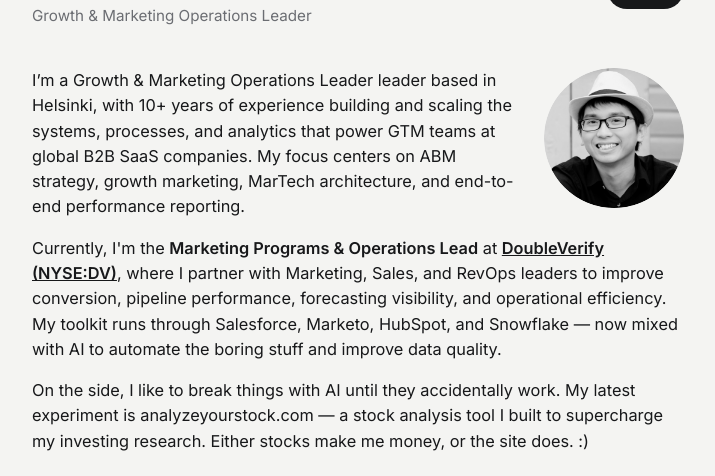
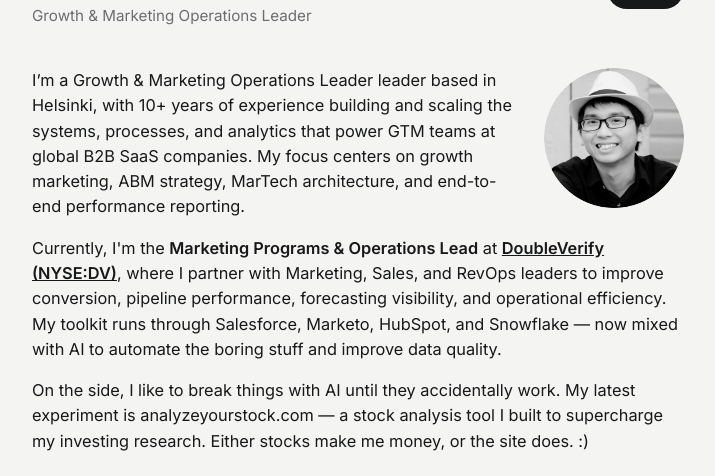
Before and after one commit to khanhfl/khanhfl.github.io, a plain HTML site: page index.html in a window 1280 px wide. Shown: the part 95-571 px from the top of the page, without its empty margins (282-997 px from the left). Drawn offline with Linux system fonts and the light colour scheme.

Commit message:
Update index.html

```diff
--- a/index.html
+++ b/index.html
@@ -37,7 +37,7 @@
       <img src="Khanhfl_profile_bw.png" alt="Khanh Luu" class="headshot">
       <p>I’m a Growth & Marketing Operations Leader leader based in Helsinki, with 10+ years of experience building and scaling the
         systems, processes, and analytics that power GTM teams at global B2B SaaS companies. My focus centers on
-        ABM strategy, growth marketing, MarTech architecture, and end-to-end performance reporting.</p>
+        growth marketing, ABM strategy, MarTech architecture, and end-to-end performance reporting.</p>
       <p>Currently, I'm the <strong>Marketing Programs & Operations Lead</strong> at <strong><a
             href="https://www.linkedin.com/company/doubleverify-inc/" target="_blank" rel="noopener">DoubleVerify
             (NYSE:DV)</a></strong>, where I partner with Marketing, Sales, and RevOps leaders to improve conversion, pipeline
```
